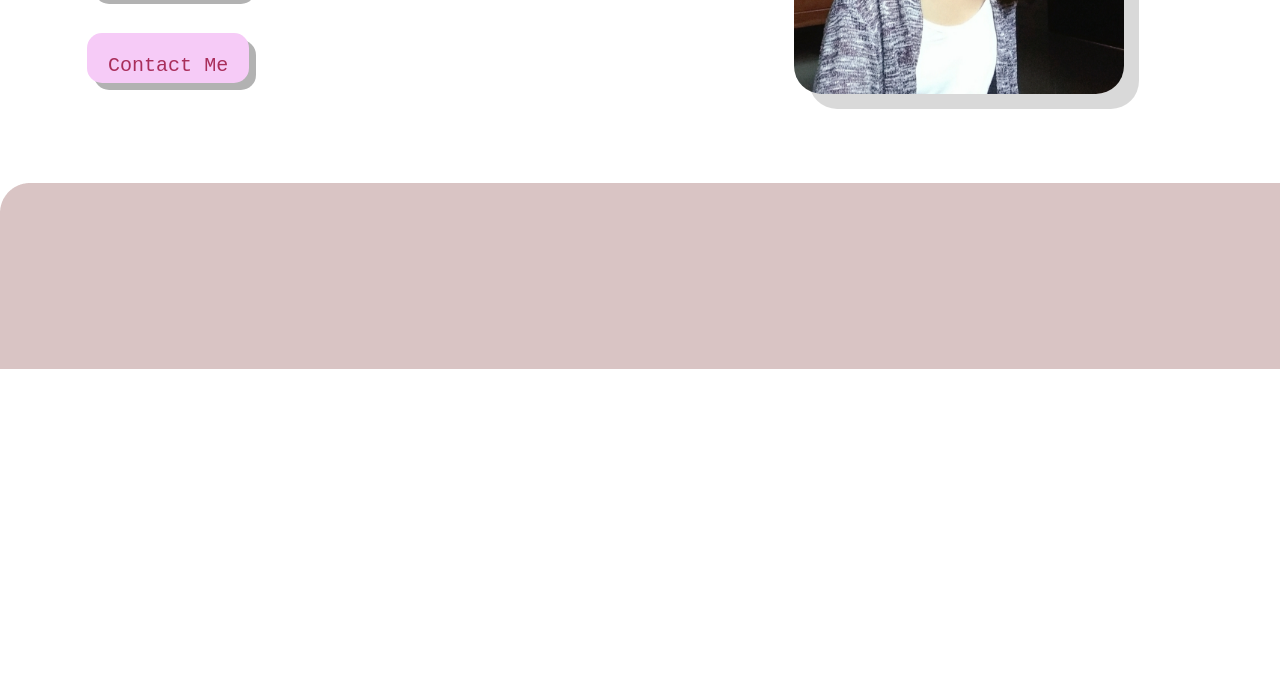
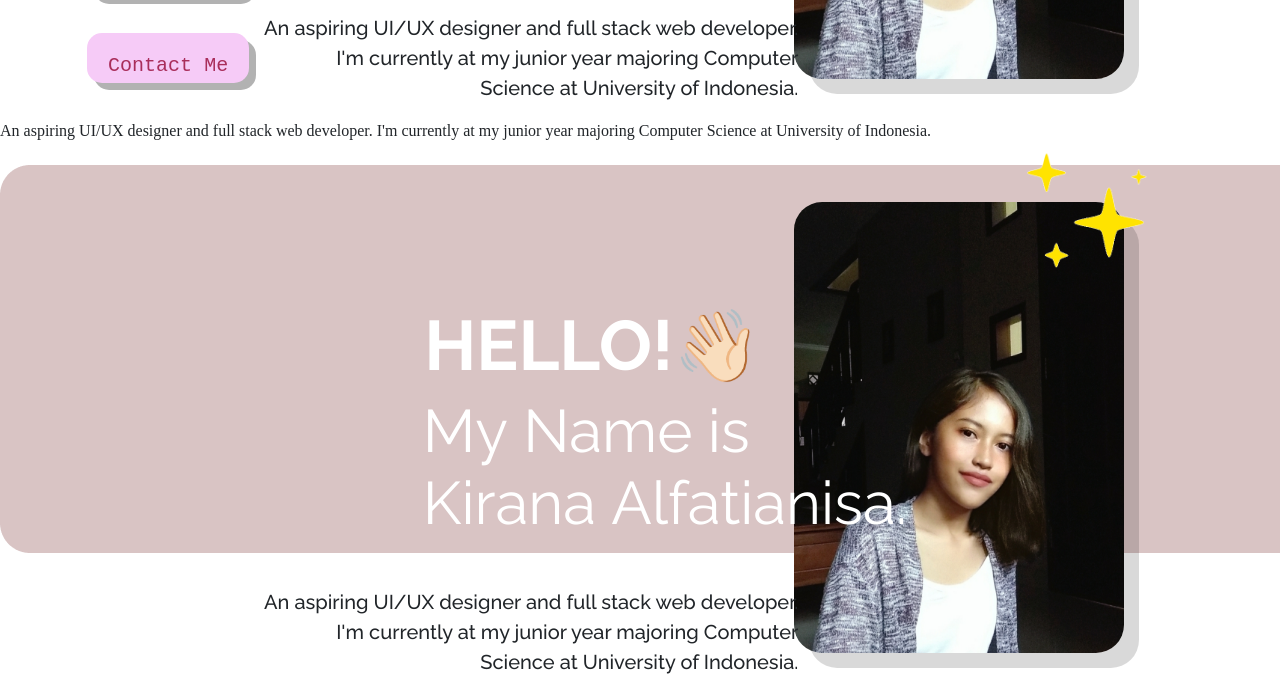
Before and after one commit to kiranaalft/kiranaalft.github.io, a plain HTML site: page index.html in a window 1280 px wide. Shown: the part 431-1124 px from the top of the page. Before the commit the page ends 800 px from the top, so only its background shows below. Drawn offline with nearby package versions, Linux system fonts and the light colour scheme; a web font is replaced by a local one.

Commit message:
modify home

```diff
--- a/index.html
+++ b/index.html
@@ -23,12 +23,30 @@
 
     <!--Homepage Content-->
     <div id="home">
-                <div id="home-title">
-                    <h1 id="hello">HELLO!&#x1f44b;&#x1f3fb;</h1>
-                    <h1 id="name">My&nbsp;Name&nbsp;is<br>Kirana&nbsp;Alfatianisa.</h1>
-                </div>
-                <img id="self" src="me.jpg">
+        <div id="home-title">
+            <h1 id="hello">HELLO!&#x1f44b;&#x1f3fb;</h1>
+            <h1 id="name">My&nbsp;Name&nbsp;is<br>Kirana&nbsp;Alfatianisa.</h1>
         </div>
+        <img id="self" src="static/me.jpg" alt="self portrait">
+        <img id="spark" src="static/sparkle.gif" alt="sparkle gif">
+        <p id="self-desc">An aspiring UI/UX designer and full stack web developer.<br>
+            I'm currently at my junior year majoring Computer<br>
+            Science at University of Indonesia.</p>
+        <p id="mobile-desc">An aspiring UI/UX designer and full stack web developer.
+            I'm currently at my junior year majoring Computer
+            Science at University of Indonesia.</p>
+    </div>
+
+    <div id="home">
+        <div id="home-title">
+            <h1 id="hello">HELLO!&#x1f44b;&#x1f3fb;</h1>
+            <h1 id="name">My&nbsp;Name&nbsp;is<br>Kirana&nbsp;Alfatianisa.</h1>
+        </div>
+        <img id="self" src="static/me.jpg" alt="self portrait">
+        <img id="spark" src="static/sparkle.gif" alt="sparkle gif">
+        <p id="self-desc">An aspiring UI/UX designer and full stack web developer.<br>
+            I'm currently at my junior year majoring Computer<br>
+            Science at University of Indonesia.
     </div>
 
 
--- a/style.css
+++ b/style.css
@@ -76,13 +76,13 @@ ul li a:hover {
 /* Homepage Content */
 @media screen and (min-width: 614px){
     body {
-        background: url('homebg.png');
+        background: url('static/homebg.png');
     }
 
     #hello {
-        font-size: 60px;
-        margin-top: 50px;
-        position: relative;
+        font-size: 70px;
+        margin-top: 160px;
+        margin-left: -95px;
         font-family: 'Raleway', sans-serif;
         font-weight: 700;
         color: white;
@@ -90,19 +90,50 @@ ul li a:hover {
         overflow-wrap: normal;
     }
 
+    #name {
+        display: flex;
+        justify-content: center;
+        font-size: 60px;
+        position: relative;
+        padding-left: 50px;
+        font-family: 'Raleway', sans-serif;
+        font-weight: 400;
+        color: white;
+        overflow-wrap: normal;
+    }
+
+    #self-desc {
+        display: flex;
+        justify-content: center;
+        text-align: right;
+        font-family: 'Raleway', sans-serif;
+        font-weight: 500;
+        font-size: 20px;
+        margin-top: -90px;
+        padding-right: 17%;
+
+    }
+
     #self {
         z-index: -1;
         width: 330px;
         margin-left: 62%;
-        margin-top: -160px;
+        margin-top: -345px;
         box-shadow: 15px 15px 0px rgba(0, 0, 0, 0.15);
         border-radius: 28px;
+    }
+
+    #spark {
+        z-index: 1;
+        width: 175px;
+        margin-top: -900px;
+        margin-left: 78.25%;
     }
 }
 
 @media screen and (max-width: 614px){
     body {
-        background: url('homebg.png');
+        background: url('static/homebg.png');
     }
 
     #hello {
@@ -126,6 +157,19 @@ ul li a:hover {
         overflow-wrap: auto;
     }
 
+    #self-desc {
+        display: none;
+    }
+
+    #mobile-desc {
+        text-align: center;
+        font-family: 'Raleway', sans-serif;
+        font-weight: 500;
+        font-size: 14px;
+        margin-top: 6px;
+
+    }
+
     #self {
         z-index: -1;
         display: block;
@@ -135,4 +179,11 @@ ul li a:hover {
         box-shadow: 15px 15px 0px rgba(0, 0, 0, 0.15);
         border-radius: 28px;
     }
+
+    #spark {
+        z-index: 1;
+        width: 120px;
+        margin-top: -870px;
+        margin-left: 74%;
+    }
 }
```
Also changed, not shown: homebg.png (deleted), static/homebg.png (added), static/me.jpg (renamed from me.jpg), static/scenery.jpg (renamed from scenery.jpg), static/sparkle.gif (added).
